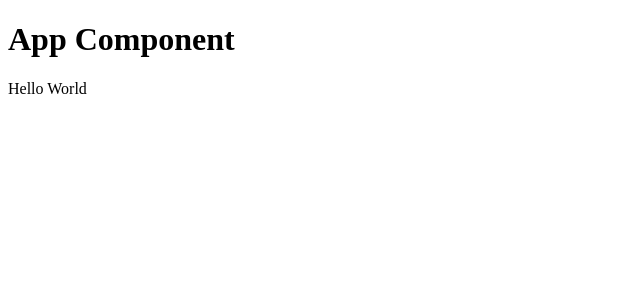
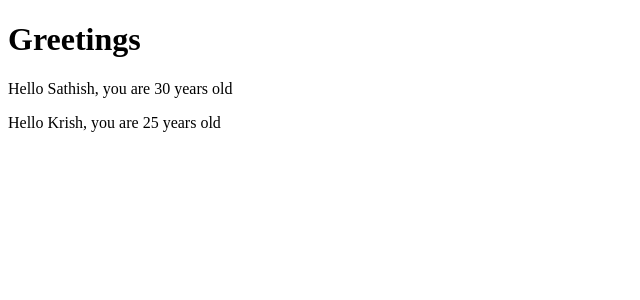
Before and after one commit to githubscientist/react-b51, a React (Vite) app: page / in a window 1280 px wide. Shown: the top 300 px of the page, without its empty margins (0-640 px from the left). Built offline with nearby package versions, Linux system fonts and the light colour scheme.

Commit message:
multiple components and data passing as props

```diff
--- a/src/App.jsx
+++ b/src/App.jsx
@@ -1,18 +1,22 @@
-// const App = () => {
-//   return (
-//     <div>
-//       <h1>App Component</h1>
-//       <p>Hello World</p>
-//     </div>
-//   )
-// }
+const Hello = (props) => {
+
+  console.log(props);
+
+  return (
+    <p>Hello {props.name}, you are { props.age } years old</p>
+  )
+}
 
 const App = () => {
+
+  const age = 25;
+
   return (
-    <>
-      <h1>App Component</h1>
-      <p>Hello World</p>
-    </>
+    <div>
+      <h1>Greetings</h1>
+      <Hello name='Sathish' age={10 + 20} />
+      <Hello name='Krish' age={ age } />
+    </div>
   )
 }
 
```
